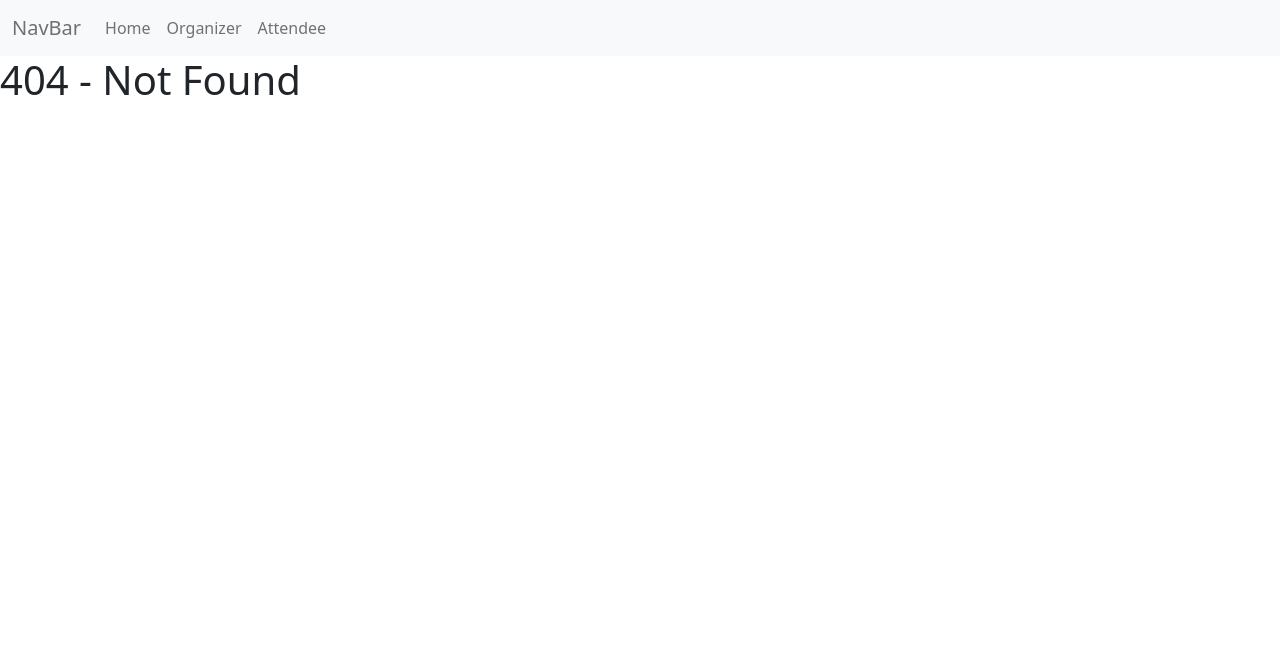
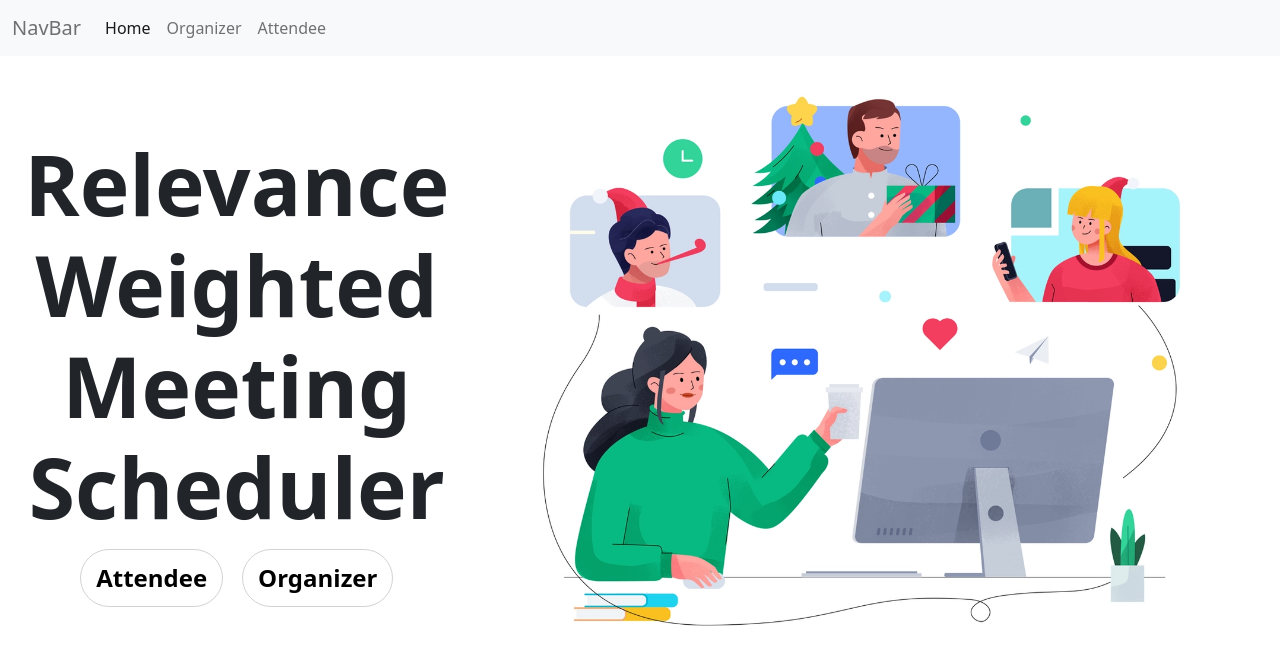
Before and after one commit to Innovate-To-Grow/Scheduler, a React (Create React App) app: page / in a window 1280 px wide. Before the commit this address had no page. Shown: the top 664 px of the page. Built offline with nearby package versions, Linux system fonts and the light colour scheme; the HTML template or start-up script is replaced by a standard one.

Commit message:
fixed urls, change on AWS later

```diff
--- a/src/App.js
+++ b/src/App.js
@@ -18,9 +18,9 @@ function App() {
         value={{ attendeeDataChanged, setAttendeeDataChanged }}
       >
         <Routes>
-          <Route path="/scheduler" element={<Home />} />
-          <Route path="/scheduler/organizer" element={<Organizer />} />
-          <Route path="/scheduler/attendee" element={<Attendee />} />
+          <Route path="/" element={<Home />} />
+          <Route path="/organizer" element={<Organizer />} />
+          <Route path="/attendee" element={<Attendee />} />
 
           <Route path="*" element={<NotFound />} />
         </Routes>
--- a/src/includes/NavBar.js
+++ b/src/includes/NavBar.js
@@ -17,13 +17,13 @@ function Navbar() {
                 <div className="collapse navbar-collapse" id="navbarNav">
                     <ul className="navbar-nav">
                         <li className="nav-item">
-                            <NavLink className="nav-link" aria-current="page" to="/scheduler">Home</NavLink>
+                            <NavLink className="nav-link" aria-current="page" to="/">Home</NavLink>
                         </li>
                         <li className="nav-item">
-                            <NavLink className="nav-link" aria-current="page" to="/scheduler/organizer">Organizer</NavLink>
+                            <NavLink className="nav-link" aria-current="page" to="/organizer">Organizer</NavLink>
                         </li>
                         <li className="nav-item">
-                            <NavLink className="nav-link" to="/scheduler/attendee">Attendee</NavLink>
+                            <NavLink className="nav-link" to="/attendee">Attendee</NavLink>
                         </li>
 
                     </ul>
```
